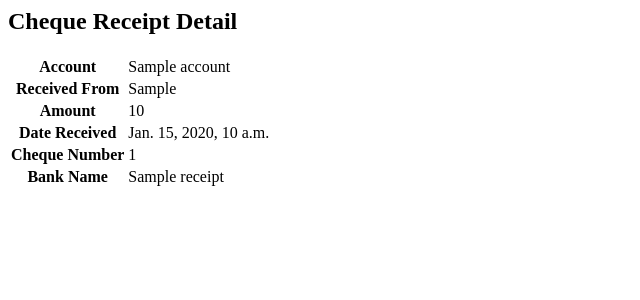
After one commit to BillMuriu/school_accounting_system, a Django app: template resource_manager/accounting/templates/accounting/cheque_receipt_detail.html in a window 1280 px wide. The commit adds this page. Shown: the top 300 px of the page, without its empty margins (0-640 px from the left). Run offline with Django 3.2, Linux system fonts and the light colour scheme; the template is opened without the code that fills it: most values are stand-ins (such as "Sample title", 1, 10 or a date in 2020).

Commit message:
cash receipt vs cheque receipt

```diff
--- /dev/null
+++ b/resource_manager/accounting/templates/accounting/cheque_receipt_detail.html
@@ -0,0 +1,27 @@
+<h2>Cheque Receipt Detail</h2>
+    <table class="table table-bordered">
+        <tr>
+            <th>Account</th>
+            <td>{{ receipt.account }}</td>
+        </tr>
+        <tr>
+            <th>Received From</th>
+            <td>{{ receipt.received_from }}</td>
+        </tr>
+        <tr>
+            <th>Amount</th>
+            <td>{{ receipt.amount }}</td>
+        </tr>
+        <tr>
+            <th>Date Received</th>
+            <td>{{ receipt.date_received }}</td>
+        </tr>
+        <tr>
+            <th>Cheque Number</th>
+            <td>{{ receipt.cheque_number }}</td>
+        </tr>
+        <tr>
+            <th>Bank Name</th>
+            <td>{{ receipt.bank_name }}</td>
+        </tr>
+    </table>
--- a/resource_manager/accounting/templates/accounting/receipts.html
+++ b/resource_manager/accounting/templates/accounting/receipts.html
@@ -20,6 +20,7 @@
             <td>{{ receipt.date_received }}</td>
             <td>{{ receipt.amount }}</td>
             <td>{{ receipt.received_from }}</td>
+            <td><a href="{% url 'receipt_detail' receipt_id=receipt.id %}">View</a></td>
           </tr>
         {% endfor %}
         {% for receipt in cash_receipts %}
@@ -28,6 +29,7 @@
           <td>{{ receipt.date_received }}</td>
           <td>{{ receipt.amount }}</td>
           <td>{{ receipt.received_from }}</td>
+          <td><a href="{% url 'receipt_detail' receipt_id=receipt.id %}">View</a></td>
         </tr>
         {% endfor %}
     </tbody>
--- a/resource_manager/accounting/urls.py
+++ b/resource_manager/accounting/urls.py
@@ -6,5 +6,5 @@ urlpatterns = [
     path('dashboard/', dashboard, name='dashboard'),
     path('operations/', operations, name='operations'),
     path('receipts/', receipts, name='receipts'),
-    path('receipts/<int:receipt_id>/', receipt_detail, name='receipt_detail'),
+    path('receipts/<int:receipt_id>/', receipt_detail, name='receipt_detail')
 ]
```
Also changed, not shown: resource_manager/accounting/templates/accounting/cash_receipt_detail.html (added, +19 -0 lines), resource_manager/accounting/views.py (+19 -13 lines), resource_manager/accounting/templates/accounting/receipt_detail.html (deleted).
